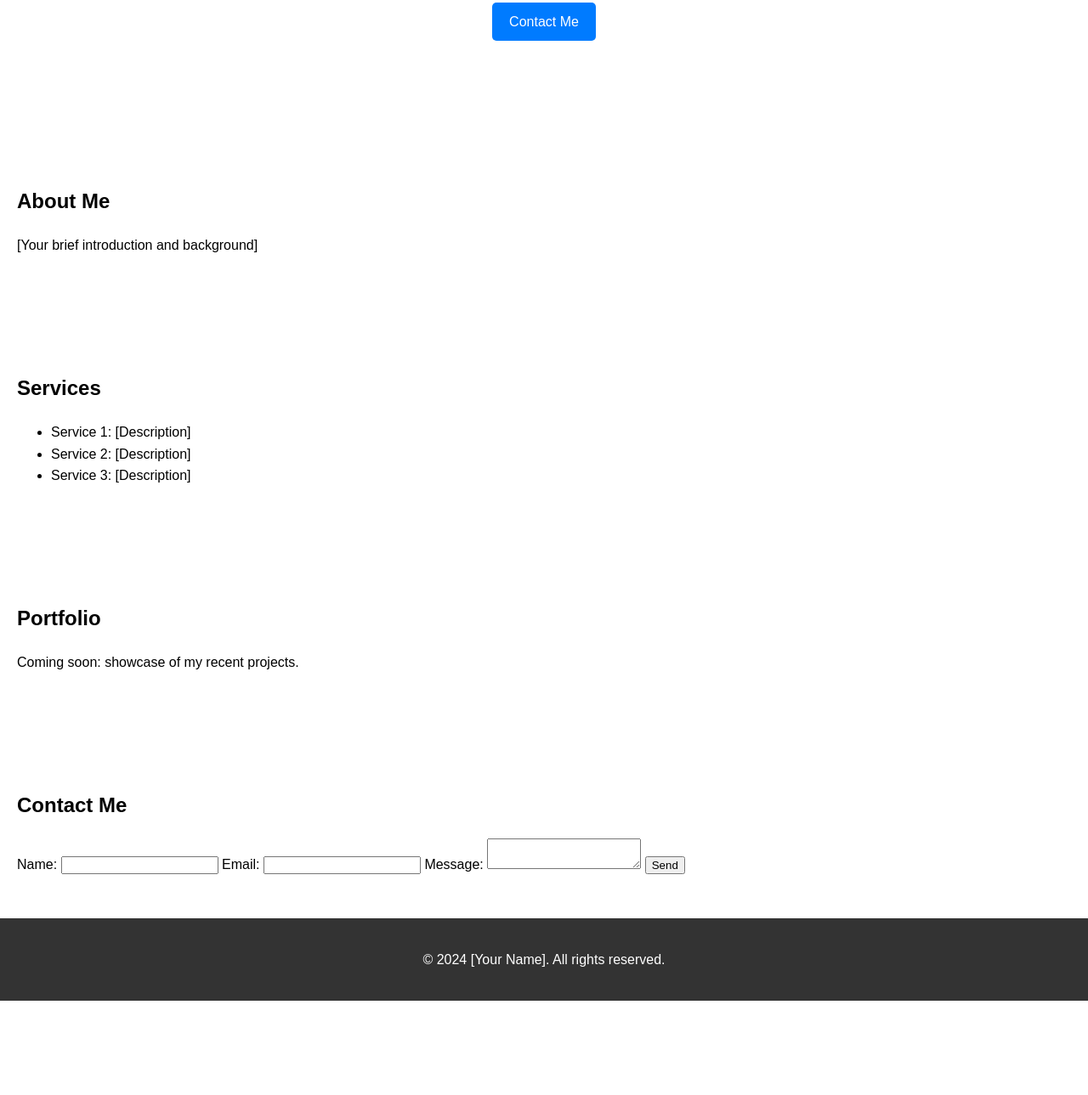
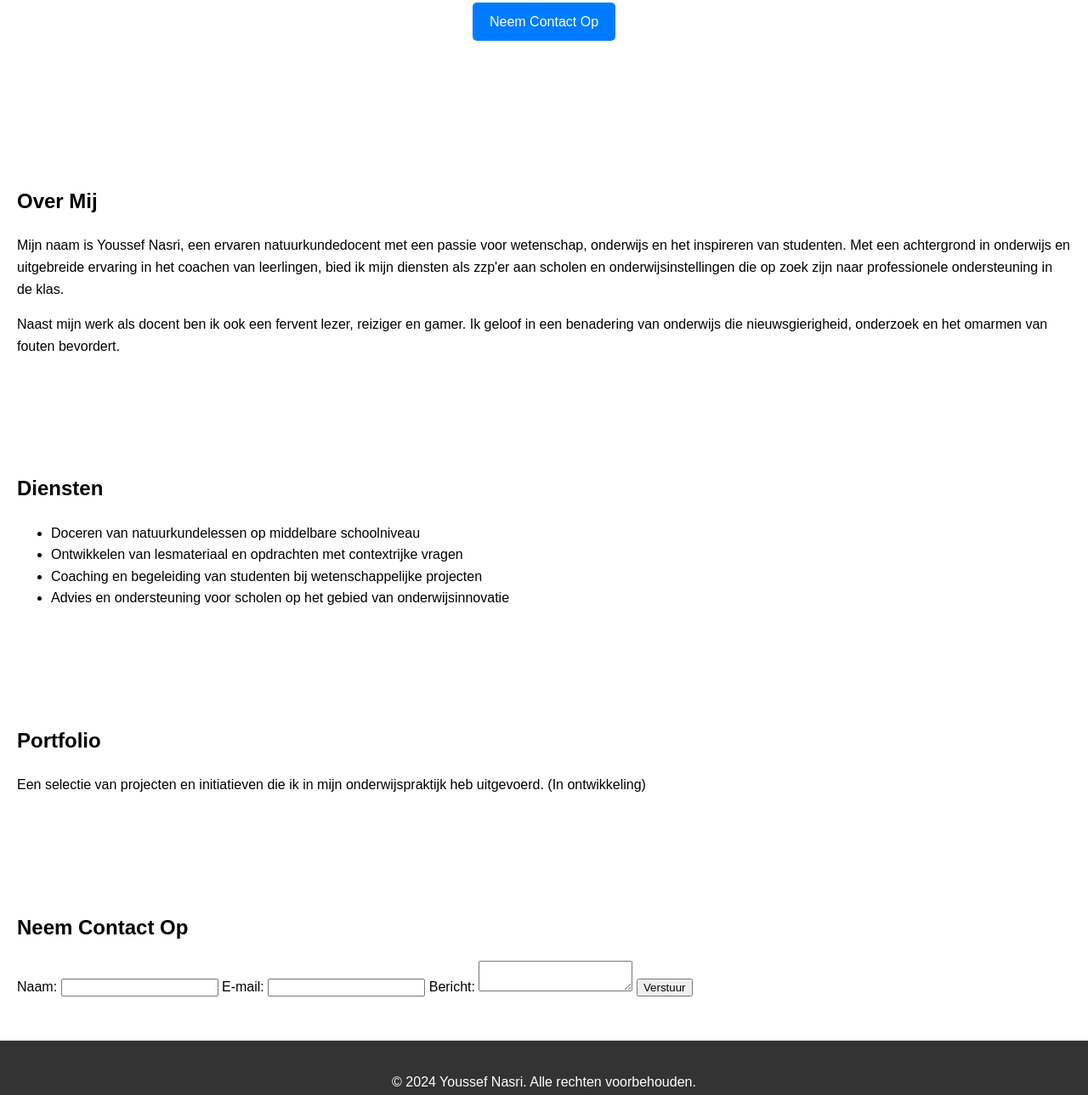
Before and after one commit to Polythemus-I/ExactEducatie.github.io, a plain HTML site: page index.html in a window 1280 px wide. Shown: the part 318-1607 px from the top of the page at 85% size. Before the commit the page ends 1496 px from the top, so only its background shows below. Drawn offline with Linux system fonts and the light colour scheme.

Commit message:
Update index.html

```diff
--- a/index.html
+++ b/index.html
@@ -1,57 +1,59 @@
 <!DOCTYPE html>
-<html lang="en">
+<html lang="nl">
 <head>
     <meta charset="UTF-8">
     <meta name="viewport" content="width=device-width, initial-scale=1.0">
-    <title>Welcome to My Freelance Services</title>
+    <title>Youssef Nasri - Freelance Docent Natuurkunde</title>
     <link rel="stylesheet" href="styles.css">
 </head>
 <body>
     <header>
         <nav>
             <ul>
-                <li><a href="#about">About Me</a></li>
-                <li><a href="#services">Services</a></li>
+                <li><a href="#over-mij">Over Mij</a></li>
+                <li><a href="#diensten">Diensten</a></li>
                 <li><a href="#portfolio">Portfolio</a></li>
                 <li><a href="#contact">Contact</a></li>
             </ul>
         </nav>
     </header>
     <section class="hero">
-        <h1>Welcome to [Your Name]'s Freelance Services</h1>
-        <p>Providing top-notch [Your Services] to help your projects succeed.</p>
-        <a href="#contact" class="cta-button">Contact Me</a>
+        <h1>Welkom bij Youssef Nasri's Onderwijsdiensten</h1>
+        <p>Deskundige en gepassioneerde natuurkundedocent beschikbaar voor freelance opdrachten in het onderwijs.</p>
+        <a href="#contact" class="cta-button">Neem Contact Op</a>
     </section>
-    <section id="about">
-        <h2>About Me</h2>
-        <p>[Your brief introduction and background]</p>
+    <section id="over-mij">
+        <h2>Over Mij</h2>
+        <p>Mijn naam is Youssef Nasri, een ervaren natuurkundedocent met een passie voor wetenschap, onderwijs en het inspireren van studenten. Met een achtergrond in onderwijs en uitgebreide ervaring in het coachen van leerlingen, bied ik mijn diensten als zzp'er aan scholen en onderwijsinstellingen die op zoek zijn naar professionele ondersteuning in de klas.</p>
+        <p>Naast mijn werk als docent ben ik ook een fervent lezer, reiziger en gamer. Ik geloof in een benadering van onderwijs die nieuwsgierigheid, onderzoek en het omarmen van fouten bevordert.</p>
     </section>
-    <section id="services">
-        <h2>Services</h2>
+    <section id="diensten">
+        <h2>Diensten</h2>
         <ul>
-            <li>Service 1: [Description]</li>
-            <li>Service 2: [Description]</li>
-            <li>Service 3: [Description]</li>
+            <li>Doceren van natuurkundelessen op middelbare schoolniveau</li>
+            <li>Ontwikkelen van lesmateriaal en opdrachten met contextrijke vragen</li>
+            <li>Coaching en begeleiding van studenten bij wetenschappelijke projecten</li>
+            <li>Advies en ondersteuning voor scholen op het gebied van onderwijsinnovatie</li>
         </ul>
     </section>
     <section id="portfolio">
         <h2>Portfolio</h2>
-        <p>Coming soon: showcase of my recent projects.</p>
+        <p>Een selectie van projecten en initiatieven die ik in mijn onderwijspraktijk heb uitgevoerd. (In ontwikkeling)</p>
     </section>
     <section id="contact">
-        <h2>Contact Me</h2>
-        <form action="mailto:your-email@example.com" method="post" enctype="text/plain">
-            <label for="name">Name:</label>
-            <input type="text" id="name" name="name" required>
-            <label for="email">Email:</label>
+        <h2>Neem Contact Op</h2>
+        <form action="mailto:jouw-email@example.com" method="post" enctype="text/plain">
+            <label for="naam">Naam:</label>
+            <input type="text" id="naam" name="naam" required>
+            <label for="email">E-mail:</label>
             <input type="email" id="email" name="email" required>
-            <label for="message">Message:</label>
-            <textarea id="message" name="message" required></textarea>
-            <button type="submit">Send</button>
+            <label for="bericht">Bericht:</label>
+            <textarea id="bericht" name="bericht" required></textarea>
+            <button type="submit">Verstuur</button>
         </form>
     </section>
     <footer>
-        <p>&copy; 2024 [Your Name]. All rights reserved.</p>
+        <p>&copy; 2024 Youssef Nasri. Alle rechten voorbehouden.</p>
     </footer>
     <script src="script.js"></script>
 </body>
```
